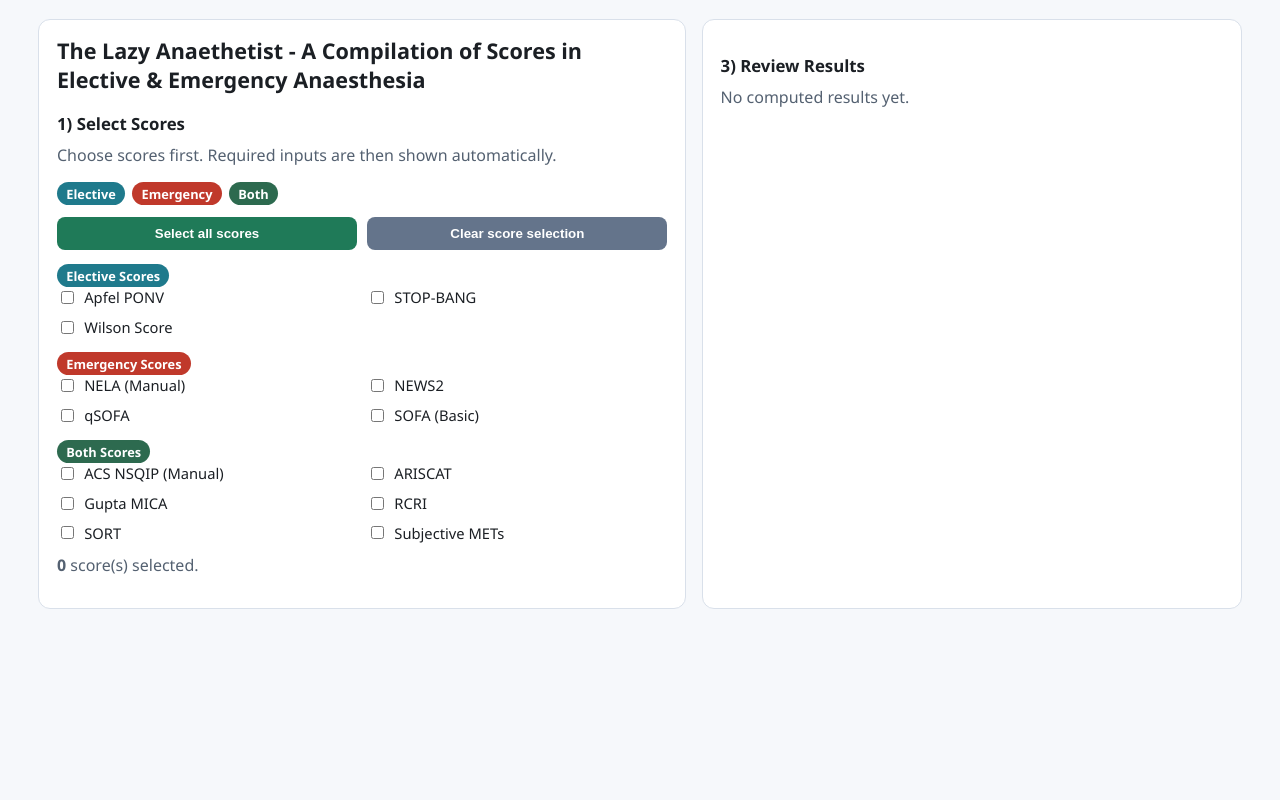
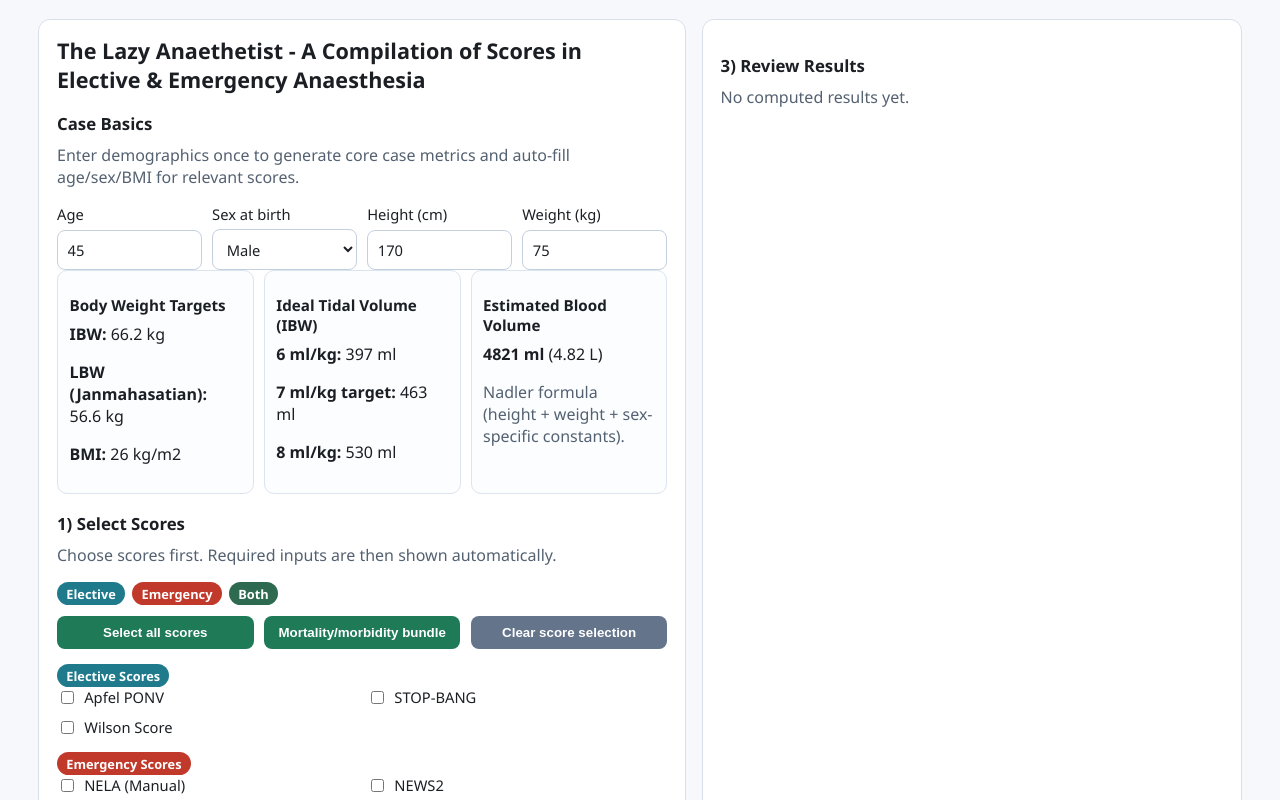
Before and after one commit to inghamjack/lazy-anaesthetist, a React (Vite) app in the folder frontend/: page / in a window 1280 px wide. Shown: the top 800 px of the page. Built offline with nearby package versions, Linux system fonts and the light colour scheme.

Commit message:
Add case basics metrics and risk bundle workflow

```diff
--- a/frontend/src/App.jsx
+++ b/frontend/src/App.jsx
@@ -1,6 +1,7 @@
 import { useMemo, useState } from "react";
 import {
   BOOLEAN_INPUTS,
+  CASE_RISK_SCORE_BUNDLE,
   CATEGORY_META,
   CHOICE_INPUTS,
   MANUAL_CALCULATOR_LINKS,
@@ -10,14 +11,23 @@ import {
   SCORE_EVIDENCE,
   buildInitialUnavailable,
   buildInitialValues,
+  computeCaseBasics,
   computeScores,
   fieldLabel,
   summaryText,
 } from "./calculators";
 
+const AUTO_POPULATED_FIELDS = new Set(["age", "bmi", "male", "female"]);
+
 function App() {
   const [form, setForm] = useState(buildInitialValues);
   const [unavailable, setUnavailable] = useState(buildInitialUnavailable);
+  const [demographics, setDemographics] = useState({
+    age: 45,
+    sex_at_birth: "male",
+    height_cm: 170,
+    weight_kg: 75,
+  });
   const [selectedMap, setSelectedMap] = useState(() => {
     const initial = {};
     for (const score of SCORE_DEFINITIONS) initial[score.key] = false;
@@ -45,6 +55,13 @@ function App() {
     return fields;
   }, [scoreMap, selectedScores]);
 
+  const requiredUserInputFields = useMemo(
+    () => [...requiredFields].filter((field) => !AUTO_POPULATED_FIELDS.has(field)),
+    [requiredFields]
+  );
+
+  const caseBasics = useMemo(() => computeCaseBasics(demographics), [demographics]);
+
   const groupedScores = useMemo(() => {
     const grouped = { elective: [], emergency: [], both: [] };
     for (const score of SCORE_DEFINITIONS) {
@@ -63,9 +80,23 @@ function App() {
       parsed[field] = cfg.kind === "int" ? Number.parseInt(form[field], 10) : Number.parseFloat(form[field]);
     }
     for (const field of Object.keys(BOOLEAN_INPUTS)) parsed[field] = Boolean(form[field]);
-    for (const field of Object.keys(CHOICE_INPUTS)) parsed[field] = form[field];
+    for (const [field, cfg] of Object.entries(CHOICE_INPUTS)) {
+      const isNumericChoice = typeof cfg.options[0]?.value === "number";
+      parsed[field] = isNumericChoice ? Number.parseInt(form[field], 10) : form[field];
+    }
     return parsed;
   }, [form]);
+
+  const mergedInputValues = useMemo(
+    () => ({
+      ...inputValues,
+      age: Number.parseInt(demographics.age, 10),
+      bmi: caseBasics.bmi,
+      male: demographics.sex_at_birth === "male",
+      female: demographics.sex_at_birth === "female",
+    }),
+    [caseBasics.bmi, demographics.age, demographics.sex_at_birth, inputValues]
+  );
 
   const selectedCount = selectedScores.length;
 
@@ -87,8 +118,31 @@ function App() {
     setError("");
   };
 
+  const onSelectRiskBundle = () => {
+    const selected = {};
+    for (const score of SCORE_DEFINITIONS) {
+      selected[score.key] = CASE_RISK_SCORE_BUNDLE.includes(score.key);
+    }
+    setSelectedMap(selected);
+    setResults([]);
+    setWarnings([]);
+    setError("");
+  };
+
   const onToggleScore = (key, checked) => {
     setSelectedMap((prev) => ({ ...prev, [key]: checked }));
+    setResults([]);
+    setWarnings([]);
+    setError("");
+  };
+
+  const onDemographicChange = (name, value) => {
+    setDemographics((prev) => ({
+      ...prev,
+      [name]: name === "sex_at_birth"
+        ? value
+        : (Number.isFinite(Number.parseFloat(value)) ? Number.parseFloat(value) : prev[name]),
+    }));
     setResults([]);
     setWarnings([]);
     setError("");
@@ -137,7 +191,7 @@ function App() {
     }
 
     try {
-      const computed = computeScores(computable, inputValues);
+      const computed = computeScores(computable, mergedInputValues);
       setResults(computed);
     } catch (err) {
       setError(err instanceof Error ? err.message : "Failed to compute scores.");
@@ -179,6 +233,73 @@ function App() {
       <section className="panel">
         <h1>The Lazy Anaethetist - A Compilation of Scores in Elective & Emergency Anaesthesia</h1>
 
+        <h2>Case Basics</h2>
+        <p className="hint">Enter demographics once to generate core case metrics and auto-fill age/sex/BMI for relevant scores.</p>
+        <div className="grid four">
+          <label>
+            Age
+            <input
+              type="number"
+              min={0}
+              max={130}
+              step={1}
+              value={demographics.age}
+              onChange={(e) => onDemographicChange("age", e.target.value)}
+            />
+          </label>
+          <label>
+            Sex at birth
+            <select
+              value={demographics.sex_at_birth}
+              onChange={(e) => onDemographicChange("sex_at_birth", e.target.value)}
+            >
+              <option value="male">Male</option>
+              <option value="female">Female</option>
+            </select>
+          </label>
+          <label>
+            Height (cm)
+            <input
+              type="number"
+              min={80}
+              max={250}
+              step={0.1}
+              value={demographics.height_cm}
+              onChange={(e) => onDemographicChange("height_cm", e.target.value)}
+            />
+          </label>
+          <label>
+            Weight (kg)
+            <input
+              type="number"
+              min={1}
+              max={400}
+              step={0.1}
+              value={demographics.weight_kg}
+              onChange={(e) => onDemographicChange("weight_kg", e.target.value)}
+            />
+          </label>
+        </div>
+        <div className="metric-grid">
+          <article className="metric-card">
+            <h3>Body Weight Targets</h3>
+            <p><strong>IBW:</strong> {caseBasics.ideal_body_weight_kg} kg</p>
+            <p><strong>LBW (Janmahasatian):</strong> {caseBasics.lean_body_weight_kg} kg</p>
+            <p><strong>BMI:</strong> {caseBasics.bmi} kg/m2</p>
+          </article>
+          <article className="metric-card">
+            <h3>Ideal Tidal Volume (IBW)</h3>
+            <p><strong>6 ml/kg:</strong> {caseBasics.ideal_tidal_volume_ml.low_6_ml_per_kg} ml</p>
+            <p><strong>7 ml/kg target:</strong> {caseBasics.ideal_tidal_volume_ml.target_7_ml_per_kg} ml</p>
+            <p><strong>8 ml/kg:</strong> {caseBasics.ideal_tidal_volume_ml.high_8_ml_per_kg} ml</p>
+          </article>
+          <article className="metric-card">
+            <h3>Estimated Blood Volume</h3>
+            <p><strong>{caseBasics.estimated_blood_volume_ml} ml</strong> ({caseBasics.estimated_blood_volume_l} L)</p>
+            <p className="hint">Nadler formula (height + weight + sex-specific constants).</p>
+          </article>
+        </div>
+
         <h2>1) Select Scores</h2>
         <p className="hint">Choose scores first. Required inputs are then shown automatically.</p>
 
@@ -190,8 +311,9 @@ function App() {
           ))}
         </div>
 
-        <div className="actions two">
+        <div className="actions three">
           <button type="button" onClick={onSelectAll}>Select all scores</button>
+          <button type="button" onClick={onSelectRiskBundle}>Mortality/morbidity bundle</button>
           <button type="button" onClick={onClearSelection} className="ghost">Clear score selection</button>
         </div>
 
@@ -270,12 +392,20 @@ function App() {
         {selectedCount > 0 ? (
           <>
             <h2>2) Enter Required Inputs</h2>
+            {[...requiredFields].some((field) => AUTO_POPULATED_FIELDS.has(field)) ? (
+              <p className="hint">
+                Auto-filled from demographics: {[...requiredFields]
+                  .filter((field) => AUTO_POPULATED_FIELDS.has(field))
+                  .map((field) => fieldLabel(field))
+                  .join(", ")}.
+              </p>
+            ) : null}
 
-            {[...requiredFields].some((f) => NUMERIC_INPUTS[f]) ? (
+            {requiredUserInputFields.some((f) => NUMERIC_INPUTS[f]) ? (
               <>
                 <h3>Patient Inputs</h3>
                 <div className="grid three">
-                  {[...requiredFields]
+                  {requiredUserInputFields
                     .filter((f) => NUMERIC_INPUTS[f])
                     .map((field) => {
                       const cfg = NUMERIC_INPUTS[field];
@@ -319,11 +449,11 @@ function App() {
               </>
             ) : null}
 
-            {[...requiredFields].some((f) => CHOICE_INPUTS[f]) ? (
+            {requiredUserInputFields.some((f) => CHOICE_INPUTS[f]) ? (
               <>
                 <h3>Selections</h3>
                 <div className="grid two">
-                  {[...requiredFields]
+                  {requiredUserInputFields
                     .filter((f) => CHOICE_INPUTS[f])
                     .map((field) => {
                       const cfg = CHOICE_INPUTS[field];
@@ -342,11 +472,11 @@ function App() {
               </>
             ) : null}
 
-            {[...requiredFields].some((f) => BOOLEAN_INPUTS[f]) ? (
+            {requiredUserInputFields.some((f) => BOOLEAN_INPUTS[f]) ? (
               <>
                 <h3>Boolean Flags</h3>
                 <div className="grid three checks">
-                  {[...requiredFields]
+                  {requiredUserInputFields
                     .filter((f) => BOOLEAN_INPUTS[f])
                     .map((field) => (
                       <label className="checkbox" key={field}>
--- a/frontend/src/calculators.js
+++ b/frontend/src/calculators.js
@@ -186,6 +186,14 @@ export const MANUAL_CALCULATOR_LINKS = {
   acs_nsqip_manual: { label: "Open ACS NSQIP Risk Calculator", url: "https://riskcalculator.facs.org/RiskCalculator/" },
 };
 
+export const CASE_RISK_SCORE_BUNDLE = [
+  "gupta_mica",
+  "ariscat",
+  "sort",
+  "nela_manual",
+  "acs_nsqip_manual",
+];
+
 export const NUMERIC_INPUTS = {
   respiratory_rate: { label: "Respiratory rate", min: 0, max: 80, default: 18, step: 1, kind: "int" },
   oxygen_saturation: { label: "Oxygen saturation (%)", min: 0, max: 100, default: 98, step: 1, kind: "int" },
@@ -338,6 +346,56 @@ export function buildInitialUnavailable() {
     unavailable[k] = false;
   });
   return unavailable;
+}
+
+function roundTo(value, decimals = 1) {
+  const factor = 10 ** decimals;
+  return Math.round(value * factor) / factor;
+}
+
+export function computeCaseBasics({ age, height_cm, weight_kg, sex_at_birth }) {
+  const safeAge = Number.isFinite(age) ? age : 0;
+  const safeHeightCm = Number.isFinite(height_cm) ? height_cm : 170;
+  const safeWeightKg = Number.isFinite(weight_kg) ? weight_kg : 75;
+  const height_m = Math.max(safeHeightCm, 1) / 100;
+  const bmi = safeWeightKg / (height_m ** 2);
+
+  const isMale = sex_at_birth === "male";
+  const ibw = isMale
+    ? 50 + 0.9 * (safeHeightCm - 152)
+    : 45.5 + 0.9 * (safeHeightCm - 152);
+
+  const lbw = isMale
+    ? (9270 * safeWeightKg) / (6680 + 216 * bmi)
+    : (9270 * safeWeightKg) / (8780 + 244 * bmi);
+
+  const tidal6 = 6 * ibw;
+  const tidal7 = 7 * ibw;
+  const tidal8 = 8 * ibw;
+
+  const bloodVolumeLiters = isMale
+    ? 0.3669 * (height_m ** 3) + 0.03219 * safeWeightKg + 0.6041
+    : 0.3561 * (height_m ** 3) + 0.03308 * safeWeightKg + 0.1833;
+  const bloodVolumeMl = bloodVolumeLiters * 1000;
+
+  return {
+    demographics: {
+      age: Number.parseInt(safeAge, 10),
+      height_cm: roundTo(safeHeightCm, 1),
+      weight_kg: roundTo(safeWeightKg, 1),
+      sex_at_birth,
+    },
+    bmi: roundTo(bmi, 1),
+    ideal_body_weight_kg: roundTo(ibw, 1),
+    lean_body_weight_kg: roundTo(lbw, 1),
+    ideal_tidal_volume_ml: {
+      low_6_ml_per_kg: roundTo(tidal6, 0),
+      target_7_ml_per_kg: roundTo(tidal7, 0),
+      high_8_ml_per_kg: roundTo(tidal8, 0),
+    },
+    estimated_blood_volume_ml: roundTo(bloodVolumeMl, 0),
+    estimated_blood_volume_l: roundTo(bloodVolumeLiters, 2),
+  };
 }
 
 function computeWilson(i) {
--- a/frontend/src/styles.css
+++ b/frontend/src/styles.css
@@ -82,6 +82,10 @@ h3 {
   grid-template-columns: repeat(2, minmax(0, 1fr));
 }
 
+.actions.three {
+  grid-template-columns: repeat(3, minmax(0, 1fr));
+}
+
 button,
 .button-link {
   background: #1f7a58;
@@ -116,6 +120,10 @@ button.ghost {
 
 .grid.three {
   grid-template-columns: repeat(3, minmax(0, 1fr));
+}
+
+.grid.four {
+  grid-template-columns: repeat(4, minmax(0, 1fr));
 }
 
 .checks {
@@ -195,6 +203,20 @@ textarea {
   background: #fbfdff;
 }
 
+.metric-grid {
+  display: grid;
+  grid-template-columns: repeat(3, minmax(0, 1fr));
+  gap: 0.62rem;
+  margin-bottom: 0.8rem;
+}
+
+.metric-card {
+  border: 1px solid #dbe4ef;
+  border-radius: 10px;
+  padding: 0.72rem;
+  background: #fbfdff;
+}
+
 .warnings {
   border: 1px solid #f5d1a6;
   background: #fff8ef;
@@ -215,6 +237,9 @@ textarea {
 
   .grid.two,
   .grid.three,
+  .grid.four,
+  .metric-grid,
+  .actions.three,
   .actions.two {
     grid-template-columns: 1fr;
   }
```
